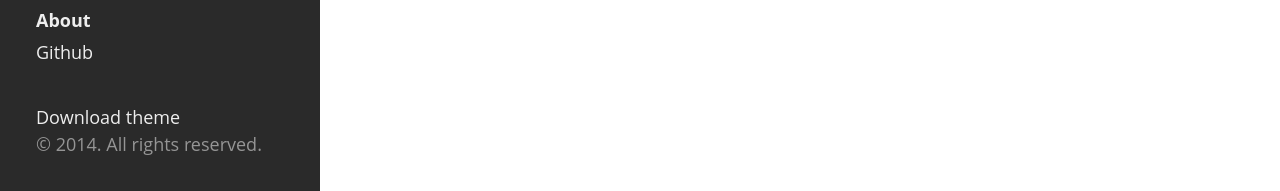
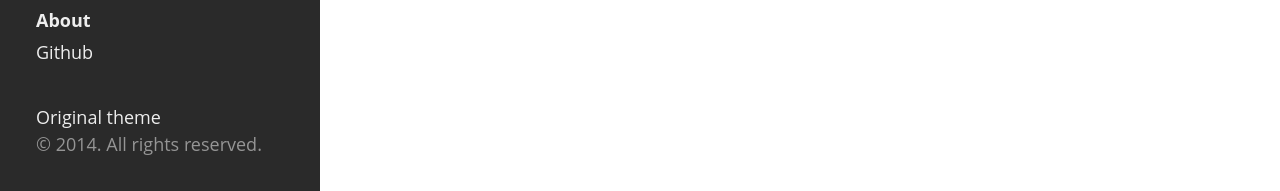
Before and after one commit to paulolieuthier/paulolieuthier.github.io, a Jekyll site: the page built from about/index.md, in a window 1280 px wide. Shown: the part 706-897 px from the top of the page. Built offline with Jekyll 4.4.1, drawn with Linux system fonts in a browser that asks for light colours; Markdown is read by kramdown in place of the engine named in the settings.

Commit message:
Change "Download theme" text

```diff
--- a/_includes/sidebar.html
+++ b/_includes/sidebar.html
@@ -29,7 +29,7 @@
     </nav>
 
     <p>
-        <a href="http://andhyde.com/" target="_blank">Download theme</a>
+        <a href="http://andhyde.com/" target="_blank">Original theme</a>
         <br />
         &copy; {{ site.time | date: '%Y' }}. All rights reserved.
     </p>
```
